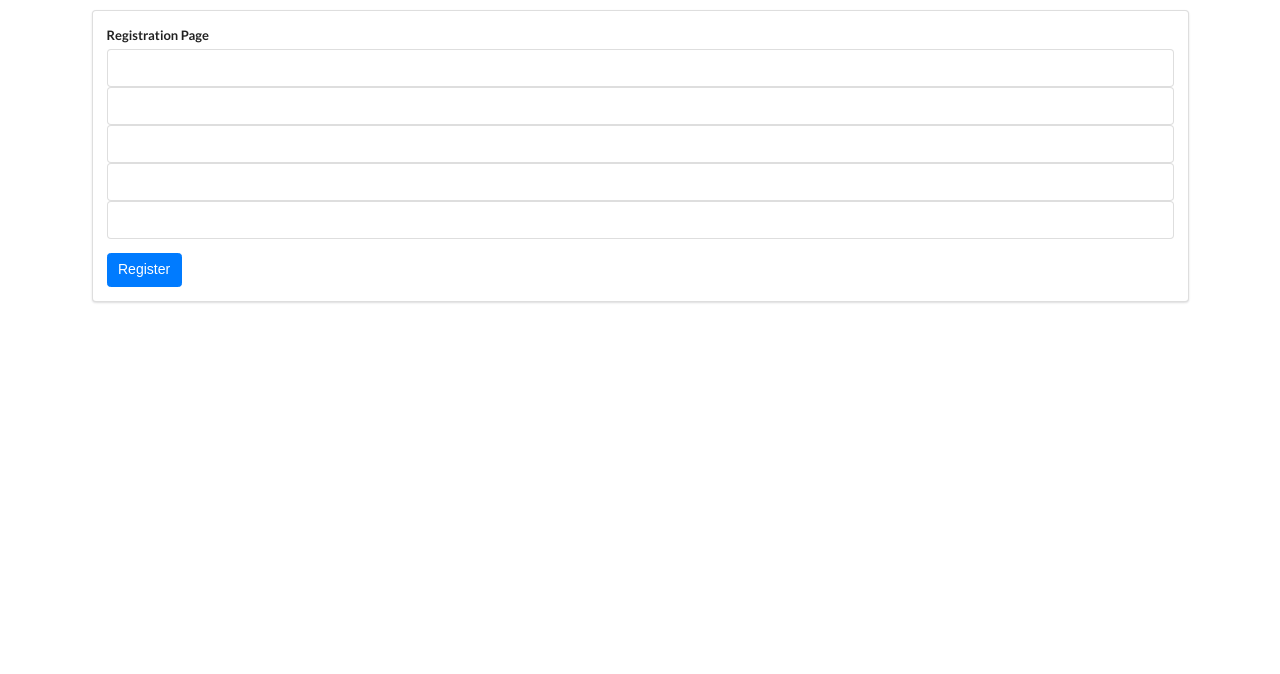
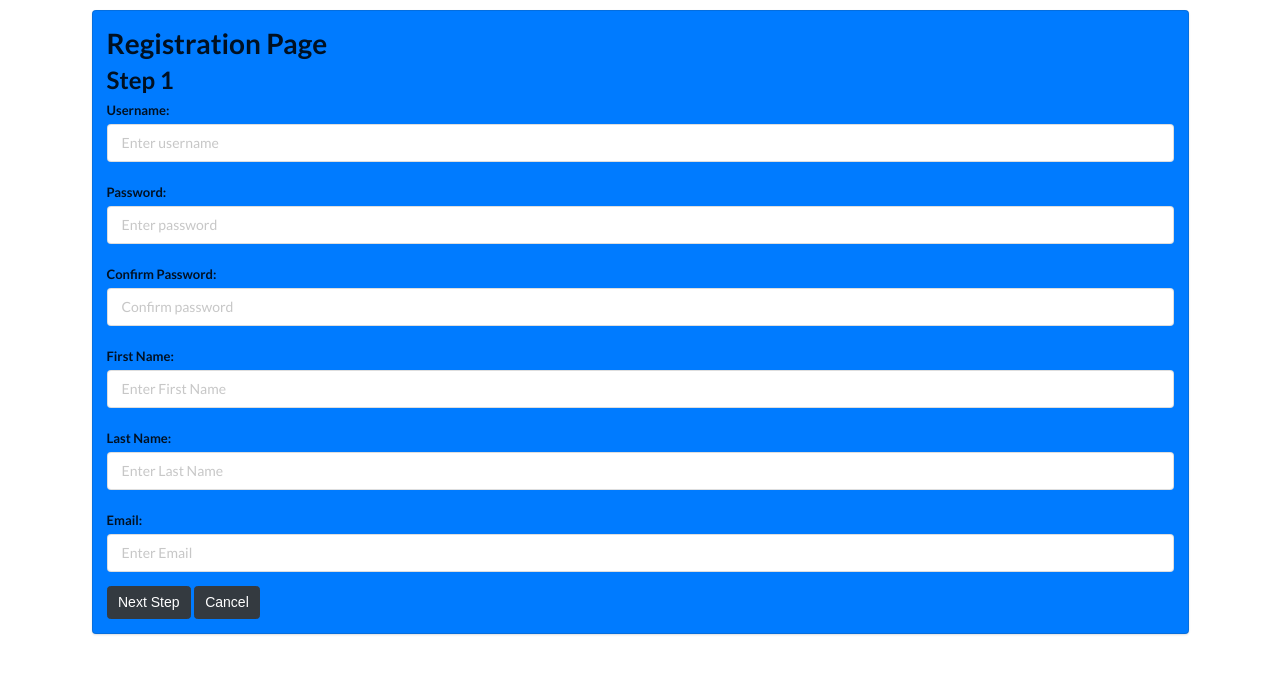
Before and after one commit to g-priime/loginPrototypeV0.0, a React (Create React App) app: page / in a window 1280 px wide. Shown: the top 674 px of the page. Built offline with nearby package versions, Linux system fonts and the light colour scheme.

Commit message:
Update RegisterPage.js
vik

```diff
--- a/src/components/RegisterPage.js
+++ b/src/components/RegisterPage.js
@@ -1,62 +1,103 @@
 import React from 'react';
+import { Field, Form, Formik } from 'formik';
 
-class SearchBar extends React.Component {
-    state = { username: '', password: '', fname: '', lname: '', email: '' };
+class Register extends React.Component {
+    state = { username: '',
+              password: '',
+              confirmPassword: '',
+              fname: '',
+              lname: '',
+              email: '' };
 
     onFormSubmit = (event) => {
         event.preventDefault();
 
-        this.props.onSubmit(this.state.username, this.state.password, this.state.fname,
+        this.props.onSubmit(this.state.username, this.state.password, this.state.confirmPassword, this.state.fname,
             this.state.lname, this.state.email);
     }
 
+
+
     render() {
         return (
-            <div className="ui segment">
-                <form onSubmit={this.onFormSubmit} className="ui form">
-                    <div className="field">
-                        <label>Registration Page</label>
-                        <input
+
+            <div className="ui segment p-3 mb-2 bg-primary text-white" >
+                <Formik >
+                <Form onSubmit={this.onFormSubmit} className="ui form" >
+                    <div className="field d-flex flex-md-column" >
+                        <label><h1>Registration Page</h1></label>
+
+                        <label><h2>Step 1</h2></label>
+                        <label>Username:</label>
+                        <Field className="field b-5"
                             type="text"
+                            placeholder="Enter username"
                             value={this.state.username}
                             onChange={e =>
                                  this.setState({ username: e.target.value })
                             }
                         />
-                        <input
-                            type="text"
+                        <br />
+                        <label>Password:</label>
+                        <Field
+                            type="password"
+                            name="password"
+                            placeholder="Enter password"
                             value={this.state.password}
                             onChange={e =>
                                  this.setState({ password: e.target.value })
                             }
                         />
-                        <input
+                        <br />
+                        <label>Confirm Password:</label>
+                        <Field
+                            type="password"
+                            name="confirmPassword"
+                            placeholder="Confirm password"
+                            value={this.state.confirmPassword}
+                            onChange={e =>
+                                 this.setState({ confirmPassword: e.target.value })
+                            } //how to confirm it?
+                        />
+                        <br />
+                        <label>First Name:</label>
+                        <Field
                             type="text"
+                            placeholder="Enter First Name"
                             value={this.state.fname}
                             onChange={e =>
                                  this.setState({ fname: e.target.value })
                             }
                         />
-                        <input
+                        <br />
+                        <label>Last Name:</label>
+                        <Field
                             type="text"
+                            placeholder="Enter Last Name"
                             value={this.state.lname}
                             onChange={e =>
                                  this.setState({ lname: e.target.value })
                             }
                         />
-                        <input
+                        <br />
+                        <label>Email:</label>
+                        <Field
                             type="text"
+                            placeholder="Enter Email"
                             value={this.state.email}
                             onChange={e =>
                                  this.setState({ email: e.target.value })
                             }
                         />
                     </div>
-                    <button className="btn btn-primary">Register</button>
-                </form>
+                    <button className="btn btn-dark">Next Step</button>{' '}
+                    <button className="btn btn-dark">Cancel</button>
+                </Form>
+                </Formik>
             </div>
+
         );
     }
 }
 
-export default SearchBar;
+export default Register;
```
